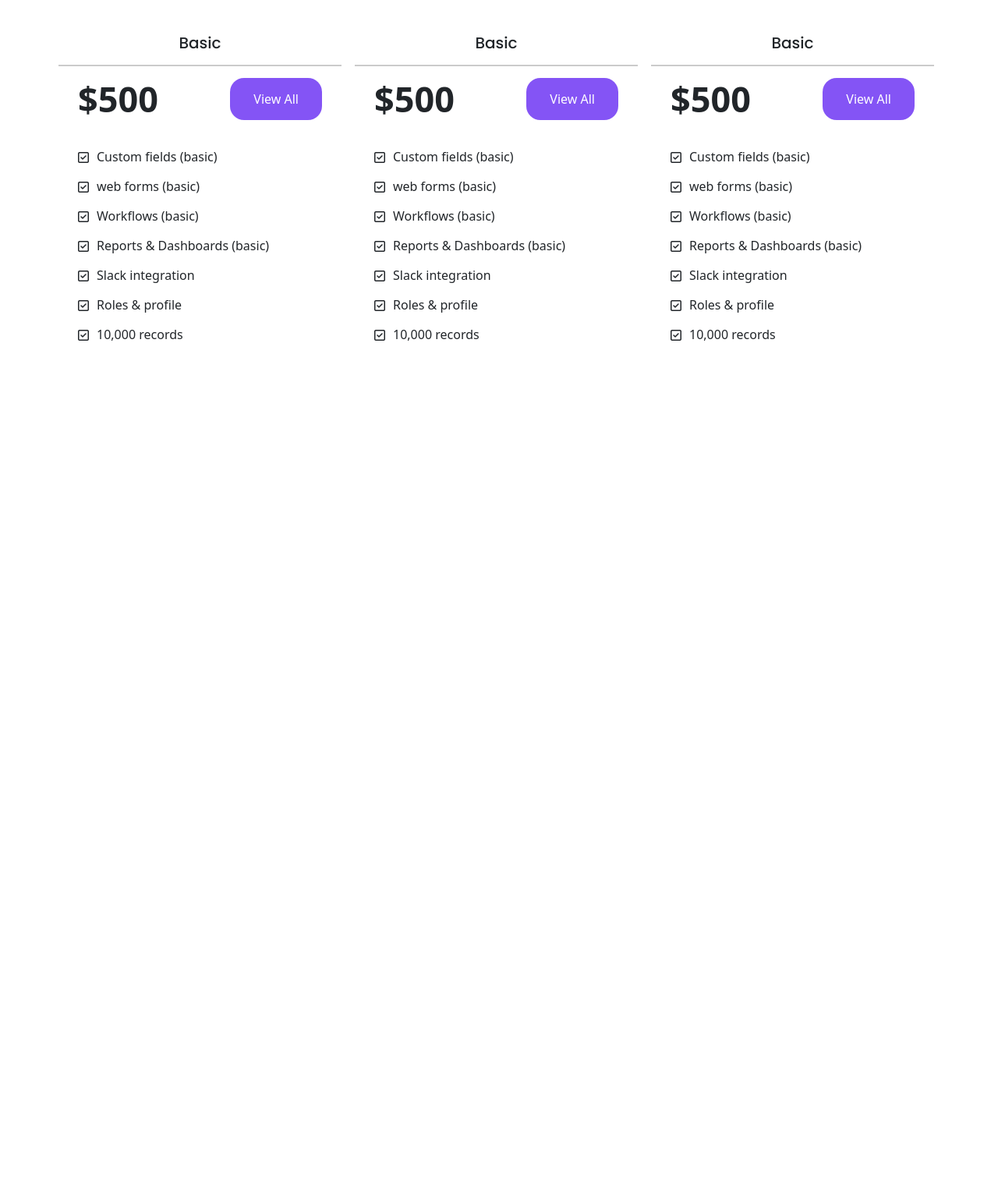
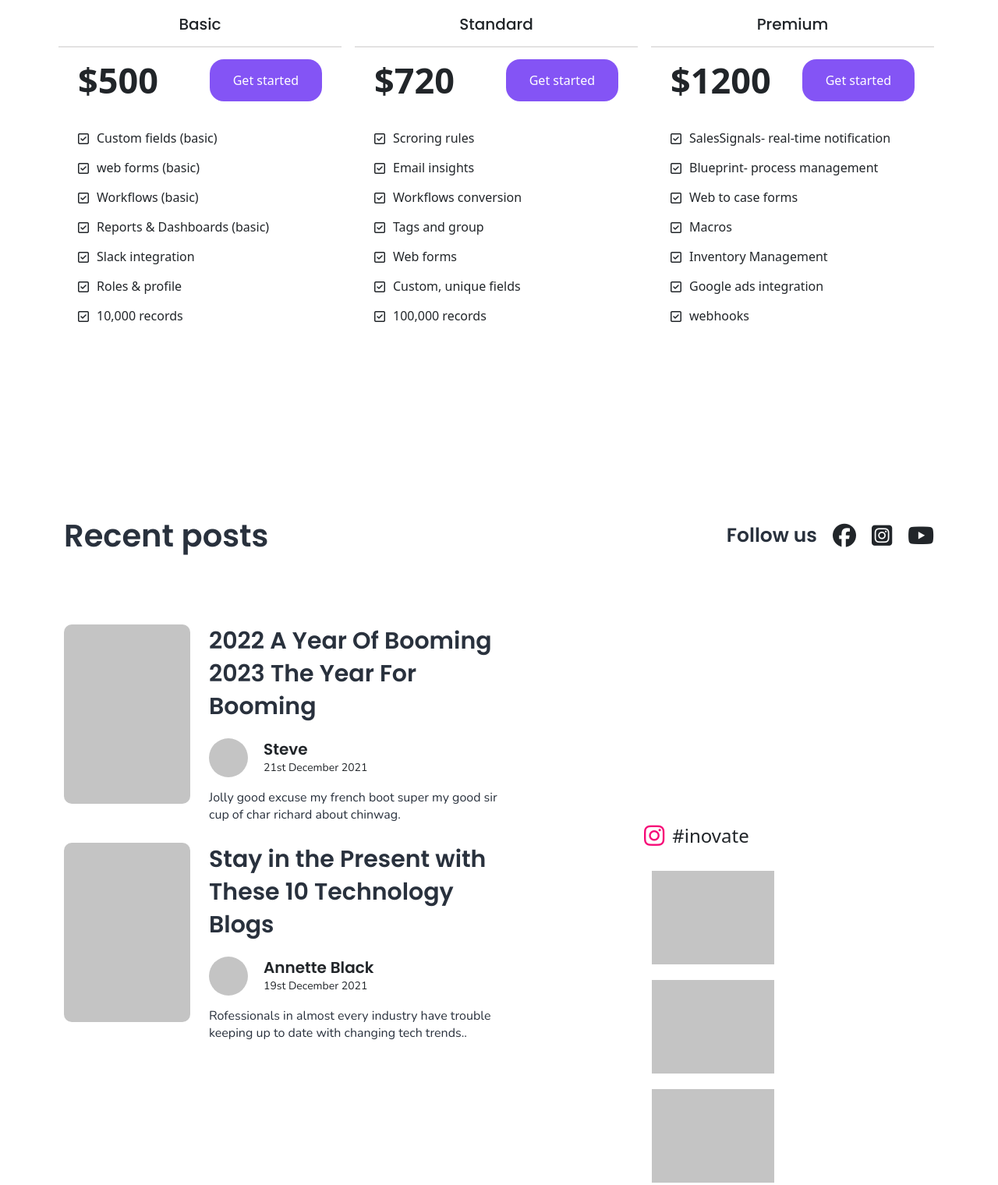
Before and after one commit to TwahidulislamDev/boot-lab-one, a plain HTML site: page index.html in a window 1280 px wide. Shown: the part 4884-6404 px from the top of the page at 78% size. Before the commit the page ends 5479 px from the top, so only its background shows below. Drawn offline with nearby package versions, Linux system fonts and the light colour scheme.

Commit message:
add section

```diff
--- a/css/style.css
+++ b/css/style.css
@@ -285,14 +285,15 @@ p {
   -moz-box-shadow: 0px 0px 20px 0px rgba(242, 242, 242, 1);
   box-shadow: 0px 0px 20px 0px rgba(242, 242, 242, 1);
   cursor: pointer;
+
 }
 .freeItem h3{
   text-align: center;
   padding: 20px;
   font-size: 20px;
   font-weight: 500;
-  border-bottom: 2px solid rgb(203, 203, 203);
   font-family: "Poppins", serif;
+  border-bottom: 2px solid rgb(227, 226, 226);
 }
 .freeTrailCard{
   padding: 0 25px;
@@ -314,6 +315,101 @@ p {
 }
 /* Free Trail Part End  */
 
+/* Recent post part start  */
+#recentPostPart{
+  padding: 100px 0;
+}
+.recentPostUpperPart{
+  padding-bottom: 50px;
+}
+.recentPostUpperPart h1{
+  font-size: 40px;
+  font-weight: 600;
+  font-family: "Poppins", serif;
+  color:#29313D;
+}
+.socialIcon i{
+  font-size: 30px;
+  padding-left: 20px;
+}
+.socialIcon p{
+  font-size: 25px;
+  font-weight: 600;
+  font-family: "Poppins", serif;
+  color:#29313D;
+}
+.blanketDiv{
+  width: 100%;
+  height: 230px;
+  background: #c4c4c4;
+  border-radius: 10px;
+}
+.roundedTextdiv{
+  margin-top: 20px;
+  padding-bottom: 15px;
+}
+.booming2023 h3{
+  font-size: 30px;
+  font-weight: 600;
+  font-family: "Poppins", serif;
+  color:#29313D;
+  line-height: 140%;
+  padding-right: 150px;
+}
+.booming2023 p{
+  font-size: 16px;
+  font-weight: 400;
+  font-family: "Nunito", serif;
+  color:#29313D;
+  line-height: 140%;
+}
+.clintId h4{
+  font-size: 20px;
+  font-weight: 600;
+  font-family: "Poppins", serif;
+  padding-bottom: 10px;
+}
+.clintId h5{
+  font-size: 14px;
+  font-weight: 400;
+  font-family: "Nunito", serif;
+}
+.roundedDiv{
+  width: 50px;
+  height: 50px;
+  border-radius: 50%;
+  background: #c4c4c4;
+  margin-right: 20px;
+}
+.instagramAccount i{
+  font-size: 30px;
+  color: #f60877;
+  padding-right: 10px;
+}
+.foureDivRightPart{
+  padding-top: 20px;
+}
+.onePart{
+  width: 45%;
+  height: 120px;
+  background: #c4c4c4;
+  margin: 10px;
+
+}
+/* Recent post part End  */
+
+/* Recent post part start  */
+/* Recent post part End  */
+
+/* Recent post part start  */
+/* Recent post part End  */
+
+/* Recent post part start  */
+/* Recent post part End  */
+
+
+
+
 /* font-family: "Open Sans", serif;
 font-family: "Nunito", serif;
 font-family: "Poppins", serif; */
--- a/index.html
+++ b/index.html
@@ -250,7 +250,7 @@
         </div>
       </div>
     </div>
-    <!-- Showcas Part part End -->Free Trail
+    <!-- Showcas Part part End -->
     <!-- companies part start -->
     <section id="companiesPart">
       <div class="container py-5">
@@ -293,7 +293,7 @@
             <h3>Basic</h3>
             <div class="freeTrailCard d-flex justify-content-between align-items-center">
               <h4>$500</h4>
-              <a href="#" class="contactBtn">View All</a>
+              <a href="#" class="contactBtn">Get started</a>
             </div>
             <div class="freeTrailCardItem d-flex justify-content-start align-items-center">
               <i class="fa-regular fa-square-check"></i>
@@ -325,79 +325,151 @@
             </div>
           </div>
           <div class="col-lg-4 freeItem">
-            <h3>Basic</h3>
+            <h3>Standard</h3>
             <div class="freeTrailCard d-flex justify-content-between align-items-center">
-              <h4>$500</h4>
-              <a href="#" class="contactBtn">View All</a>
+              <h4>$720</h4>
+              <a href="#" class="contactBtn">Get started</a>
             </div>
             <div class="freeTrailCardItem d-flex justify-content-start align-items-center">
               <i class="fa-regular fa-square-check"></i>
-              <p>Custom fields (basic)</p>
+              <p>Scroring rules</p>
             </div>
             <div class="freeTrailCardItem d-flex justify-content-start align-items-center">
               <i class="fa-regular fa-square-check"></i>
-              <p>web forms (basic)</p>
+              <p>Email insights</p>
             </div>
             <div class="freeTrailCardItem d-flex justify-content-start align-items-center">
               <i class="fa-regular fa-square-check"></i>
-              <p>Workflows (basic)</p>
+              <p>Workflows conversion</p>
             </div>
             <div class="freeTrailCardItem d-flex justify-content-start align-items-center">
               <i class="fa-regular fa-square-check"></i>
-              <p>Reports & Dashboards (basic)</p>
+              <p>Tags and group</p>
             </div>
             <div class="freeTrailCardItem d-flex justify-content-start align-items-center">
               <i class="fa-regular fa-square-check"></i>
-              <p>Slack integration</p>
+              <p>Web forms</p>
             </div>
             <div class="freeTrailCardItem d-flex justify-content-start align-items-center">
               <i class="fa-regular fa-square-check"></i>
-              <p>Roles & profile</p>
+              <p>Custom, unique fields</p>
             </div>
             <div class="freeTrailCardItem d-flex justify-content-start align-items-center">
               <i class="fa-regular fa-square-check"></i>
-              <p>10,000 records</p>
+              <p>100,000 records</p>
             </div>
           </div>
           <div class="col-lg-4 freeItem">
-            <h3>Basic</h3>
+            <h3>Premium</h3>
             <div class="freeTrailCard d-flex justify-content-between align-items-center">
-              <h4>$500</h4>
-              <a href="#" class="contactBtn">View All</a>
+              <h4>$1200</h4>
+              <a href="#" class="contactBtn">Get started</a>
             </div>
             <div class="freeTrailCardItem d-flex justify-content-start align-items-center">
               <i class="fa-regular fa-square-check"></i>
-              <p>Custom fields (basic)</p>
+              <p>SalesSignals- real-time notification</p>
             </div>
             <div class="freeTrailCardItem d-flex justify-content-start align-items-center">
               <i class="fa-regular fa-square-check"></i>
-              <p>web forms (basic)</p>
+              <p>Blueprint- process management</p>
             </div>
             <div class="freeTrailCardItem d-flex justify-content-start align-items-center">
               <i class="fa-regular fa-square-check"></i>
-              <p>Workflows (basic)</p>
+              <p>Web to case forms</p>
             </div>
             <div class="freeTrailCardItem d-flex justify-content-start align-items-center">
               <i class="fa-regular fa-square-check"></i>
-              <p>Reports & Dashboards (basic)</p>
+              <p>Macros</p>
             </div>
             <div class="freeTrailCardItem d-flex justify-content-start align-items-center">
               <i class="fa-regular fa-square-check"></i>
-              <p>Slack integration</p>
+              <p>Inventory Management</p>
             </div>
             <div class="freeTrailCardItem d-flex justify-content-start align-items-center">
               <i class="fa-regular fa-square-check"></i>
-              <p>Roles & profile</p>
+              <p>Google ads integration</p>
             </div>
             <div class="freeTrailCardItem d-flex justify-content-start align-items-center">
               <i class="fa-regular fa-square-check"></i>
-              <p>10,000 records</p>
+              <p>webhooks</p>
             </div>
           </div>
         </div>
       </div>
     </div>
     <!-- Free Trail part End -->
+
+    <!-- Recent post part start -->
+     <div id="recentPostPart">
+      <div class="container">
+        <div class="recentPostUpperPart d-flex justify-content-between align-items-center">
+          <h1>Recent posts</h1>
+          <div class="socialIcon d-flex justify-content-between align-items-center">
+            <p>Follow us</p>
+            <i class="fa-brands fa-facebook"></i>
+            <i class="fa-brands fa-square-instagram"></i>
+            <i class="fa-brands fa-youtube"></i>
+          </div>
+          </div>
+          <div class="row py-5 d-flex justify-content-between align-items-center ">
+            <div class="row">
+              <div class="col-lg-8">
+              <div class="row">
+                <div class="col-lg-3">
+                  <div class="blanketDiv"></div>
+                </div>
+                <div class="col-lg-9 booming2023">
+                  <h3>2022 A Year Of Booming 2023 The Year For Booming</h3>
+                  <div class="roundedTextdiv d-flex justify-content-start align-items-center">
+                    <div class="roundedDiv"></div>
+                    <div class="clintId">
+                      <h4>Steve</h4>
+                      <h5>21st December 2021</h5>
+                    </div>
+                  </div>
+                  <p>Jolly good excuse my french boot super my good sir <br> cup of char richard about chinwag.</p>
+                </div>
+              </div>
+            </div>
+            <div class="col-lg-8 py-4">
+              <div class="row">
+                <div class="col-lg-3">
+                  <div class="blanketDiv"></div>
+                </div>
+                <div class="col-lg-9 booming2023">
+                  <h3>Stay in the Present with <br> These 10 Technology Blogs</h3>
+                  <div class="roundedTextdiv d-flex justify-content-start align-items-center">
+                    <div class="roundedDiv"></div>
+                    <div class="clintId">
+                      <h4>Annette Black</h4>
+                      <h5>19st December 2021</h5>
+                    </div>
+                  </div>
+                  <p>Rofessionals in almost every industry have trouble <br> keeping up to date with changing tech trends..</p>
+                </div>
+              </div>
+            </div>
+            <div class="col-lg-4">
+              <div class="instagramAccount d-flex justify-content-start align-items-center ">
+                  <i class="fa-brands fa-instagram"></i>
+                  <h4>#inovate</h4>
+              </div>
+              <div class="foureDivRightPart d-flex justify-content-between align-items-center flex-wrap">
+                <div class="onePart"></div>
+                <div class="onePart"></div>
+                <div class="onePart"></div>
+                <div class="onePart"></div>
+              </div>
+            </div>
+            </div>
+          </div>
+        </div>
+      </div>
+     </div>
+    <!-- Recent post part End -->
+
+    <!-- Header part start -->
+    <!-- Header part End -->
 
     <!-- Header part start -->
     <!-- Header part End -->
```
